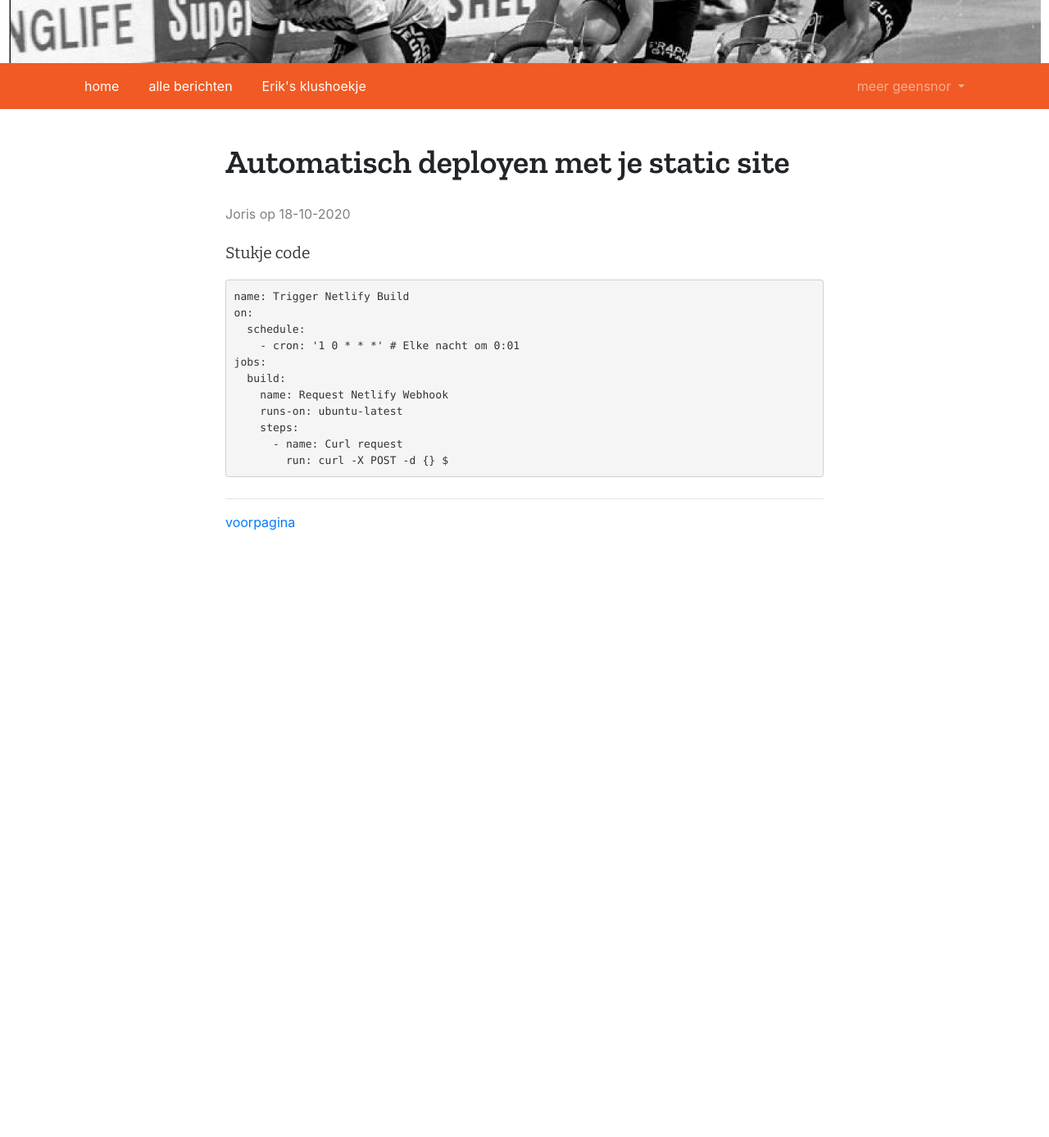
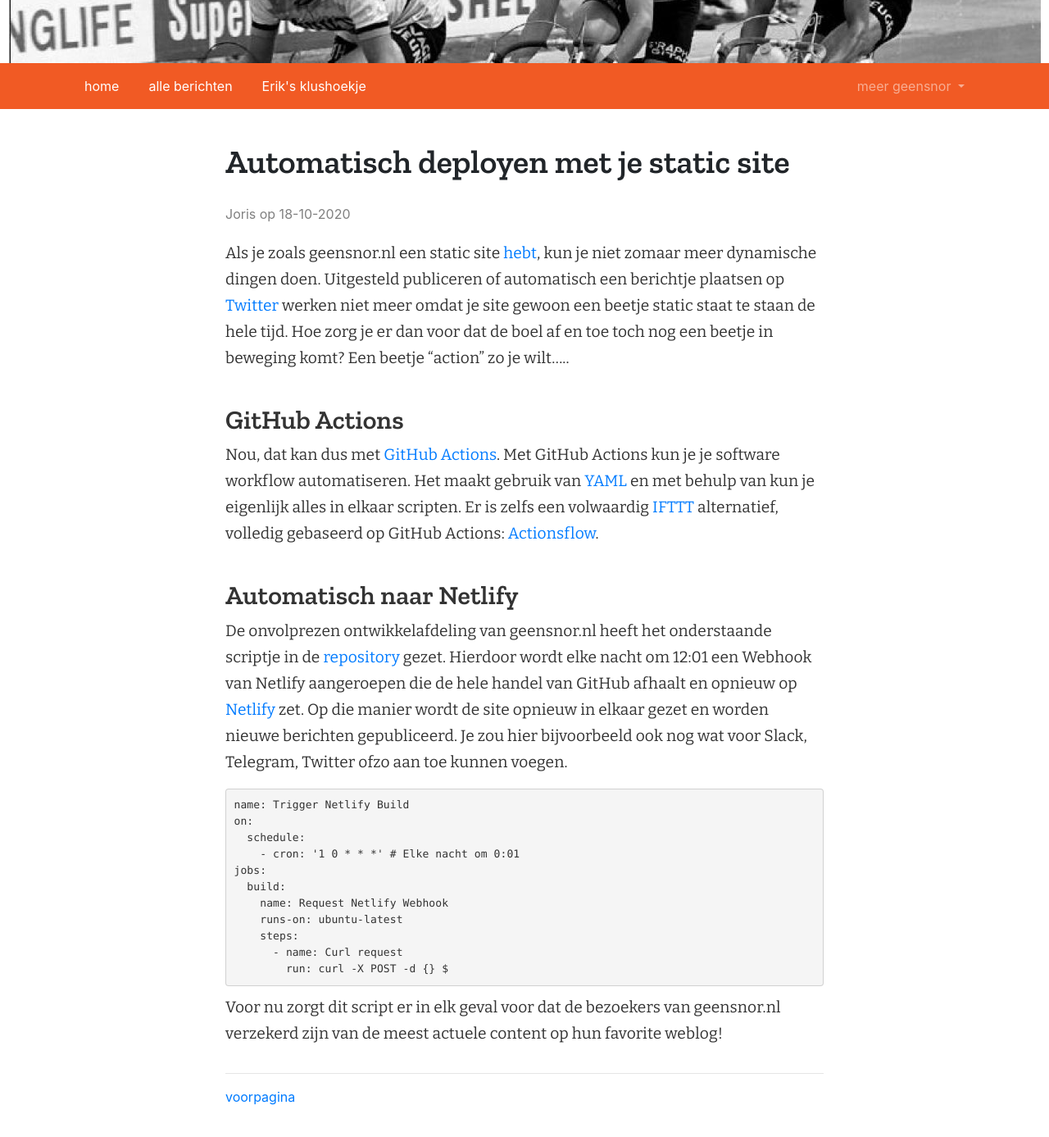
Before and after one commit to geensnor/geensnor.nl, a Jekyll site: the page built from _posts/2020-10-18-static-en-actions.md, in a window 1280 px wide and 1400 px high, scrolled down 163 px. Shown: the top 1387 px of the window at 82% size. Built offline with Jekyll 4.4.1, drawn with Linux system fonts in a browser that asks for light colours; before the commit the page ends 900 px from its top, so only the background shows below that.

Commit message:
definitief

````diff
--- a/_posts/2020-10-18-static-en-actions.md
+++ b/_posts/2020-10-18-static-en-actions.md
@@ -7,8 +6,16 @@
  - Geensnor
  - Internet
 ---
+Als je zoals geensnor.nl een static site [hebt](/geensnor-gaat-static/), kun je niet zomaar meer dynamische dingen doen. Uitgesteld publiceren of automatisch een berichtje plaatsen op [Twitter](https://twitter.com/geensnor) werken niet meer omdat je site gewoon een beetje static staat te staan de hele tijd. Hoe zorg je er dan voor dat de boel af en toe toch nog een beetje in beweging komt? Een beetje "action" zo je wilt.....
 
-Stukje code
+## GitHub Actions
+Nou, dat kan dus met [GitHub Actions](https://github.com/features/actions). Met GitHub Actions kun je je software workflow automatiseren. Het maakt gebruik van [YAML](https://en.wikipedia.org/wiki/YAML) en met behulp van  kun je eigenlijk alles in elkaar scripten. Er is zelfs een volwaardig [IFTTT](https://ifttt.com/) alternatief, volledig gebaseerd op GitHub Actions: [Actionsflow](https://github.com/actionsflow/actionsflow).
+
+## Automatisch naar Netlify
+De onvolprezen ontwikkelafdeling van geensnor.nl heeft het onderstaande scriptje in de [repository](https://github.com/geensnor/geensnor.nl/blob/master/.github/workflows/main.yml) gezet. Hierdoor wordt elke nacht om 12:01 een Webhook van Netlify aangeroepen die de hele handel van GitHub afhaalt en opnieuw op [Netlify](https://geensnor.netlify.app/) zet. Op die manier wordt de site opnieuw in elkaar gezet en worden nieuwe berichten gepubliceerd. Je zou hier bijvoorbeeld ook nog wat voor Slack, Telegram, Twitter ofzo aan toe kunnen voegen.
+
+
+
 ```
 name: Trigger Netlify Build
 on:
@@ -22,3 +29,5 @@
       - name: Curl request
         run: curl -X POST -d {} ${{ secrets.BUILD_HOOK }}
 ```
+
+Voor nu zorgt dit script er in elk geval voor dat de bezoekers van geensnor.nl verzekerd zijn van de meest actuele content op hun favorite weblog!
````
Also changed, not shown: other parts of _posts/2020-10-18-static-en-actions.md (+0 -1 lines).
